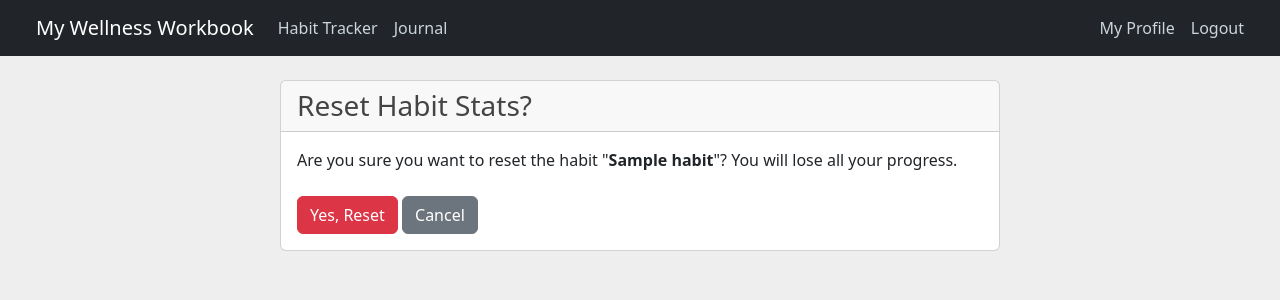
After one commit to ahmetcucar/wellness-workbook, a Django app: page /habits/1/reset/ in a window 1280 px wide. The commit adds this page. Shown: the top 300 px of the page. Run offline with Django 5.2, Linux system fonts and the light colour scheme; a user stored in the database is signed in; tables that the repository leaves empty hold one stand-in row (values such as "Sample post").

Commit message:
reset habit

```diff
--- /dev/null
+++ b/mysite/app/templates/app/habit_confirm_reset.html
@@ -0,0 +1,25 @@
+{% extends "app/base.html" %}
+{% block content %}
+    <div class="container mt-4">
+        <div class="row justify-content-center">
+            <div class="col-md-8">
+                <div class="card">
+                    <div class="card-header">
+                        <h3 class="mb-0">Reset Habit Stats?</h3>
+                    </div>
+                    <div class="card-body">
+                        <p class="card-text">
+                            Are you sure you want to reset the habit "<strong>{{ habit.title }}</strong>"?
+                            You will lose all your progress.
+                        </p>
+                        <form method="POST" class="mt-4">
+                            {% csrf_token %}
+                            <button class="btn btn-danger" type="submit">Yes, Reset</button>
+                            <a class="btn btn-secondary" href="{% url 'habit-detail' habit.id %}">Cancel</a>
+                        </form>
+                    </div>
+                </div>
+            </div>
+        </div>
+    </div>
+{% endblock content %}
--- a/mysite/app/templates/app/habit_detail.html
+++ b/mysite/app/templates/app/habit_detail.html
@@ -56,7 +56,7 @@
                                     <div class="col-6 text-start fw-bold">{{ habit.count_all_time }} days</div>
                                 </div>
 
-                                <a href="#" class="btn btn-danger btn-sm mb-2">Reset Habit Stats</a> <!-- TODO: Add reset habit functionality + add warning-->
+                                <a href="{% url 'habit-reset' habit.id %}" class="btn btn-danger btn-sm mb-2">Reset Habit Stats</a>
                             </div>
                         </div>
                     </div>
--- a/mysite/app/urls.py
+++ b/mysite/app/urls.py
@@ -8,6 +8,7 @@ urlpatterns = [
     path('habits/new/', app_views.HabitCreateView.as_view(), name='habit-create'),
     path('habits/<int:pk>/', app_views.HabitDetailView.as_view(), name='habit-detail'),
     path('habits/<int:pk>/update/', app_views.HabitUpdateView.as_view(), name='habit-update'),
+    path('habits/<int:pk>/reset/', app_views.reset_habit, name='habit-reset'),
     path('habits/<int:pk>/delete/', app_views.HabitDeleteView.as_view(), name='habit-delete'),
 
     path('journals/', app_views.JournalListView.as_view(), name='app-journals'),
@@ -15,5 +16,4 @@ urlpatterns = [
     path('journals/new/', app_views.JournalCreateView.as_view(), name='journal-create'),
     path('journals/<int:pk>/update/', app_views.JournalUpdateView.as_view(), name='journal-update'),
     path('journals/<int:pk>/delete/', app_views.JournalDeleteView.as_view(), name='journal-delete'),
-
 ]
--- a/mysite/app/views.py
+++ b/mysite/app/views.py
@@ -187,3 +187,14 @@ class HabitDeleteView(LoginRequiredMixin, UserPassesTestMixin, DeleteView):
         """Override to restrict editing to the author of the habit."""
         habit = self.get_object()
         return self.request.user == habit.user
+
+
+# resets the given habit by deleting all DailyPerformance records for it
+@login_required
+def reset_habit(request, pk):
+    if request.method == 'POST':
+        habit = Habit.objects.get(id=pk)
+        habit.dailyperformance_set.all().delete()
+        messages.success(request, f'Habit reset!')
+        return redirect('app-habits')
+    return render(request, 'app/habit_confirm_reset.html', {'habit': Habit.objects.get(id=pk)})
```
